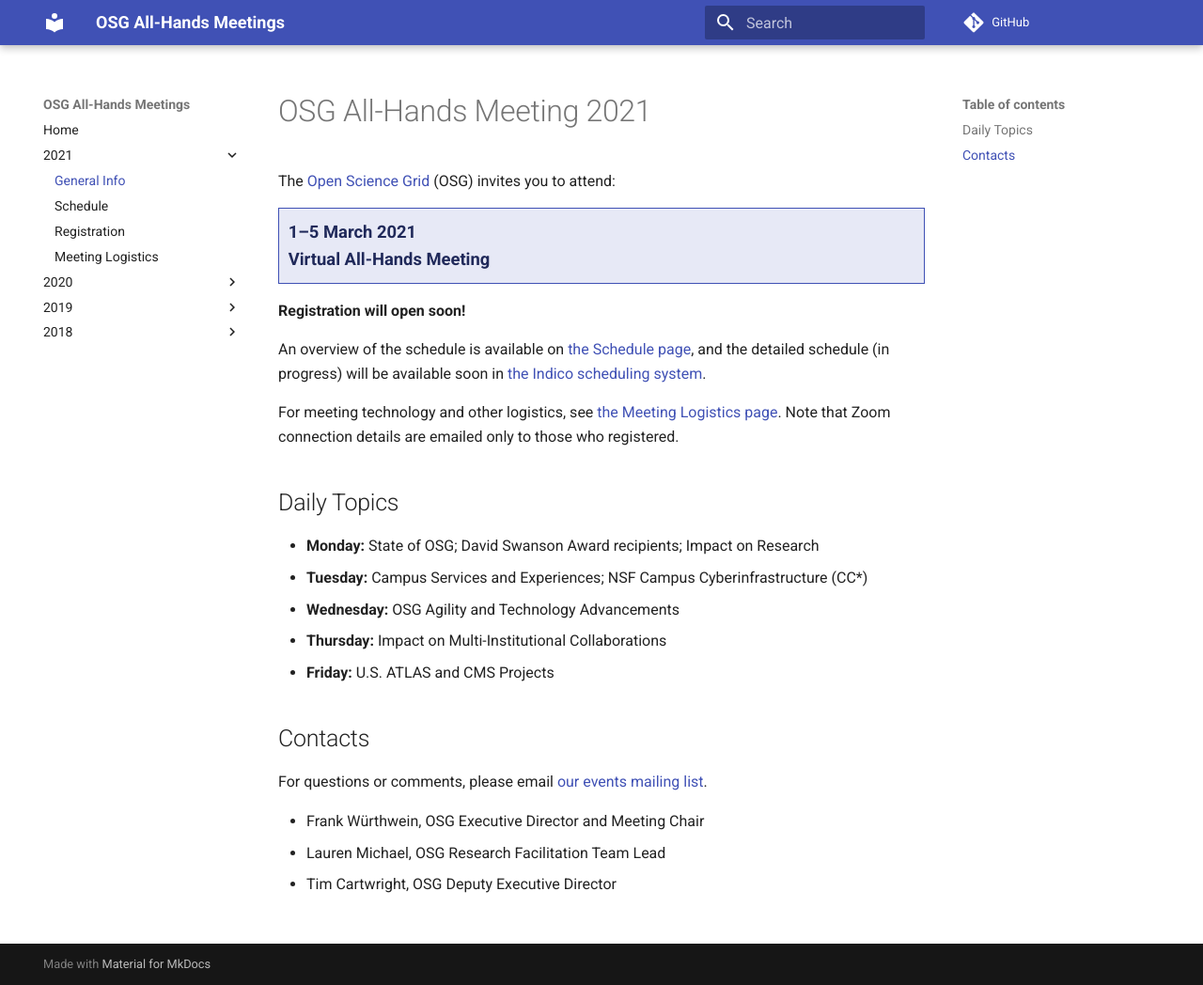
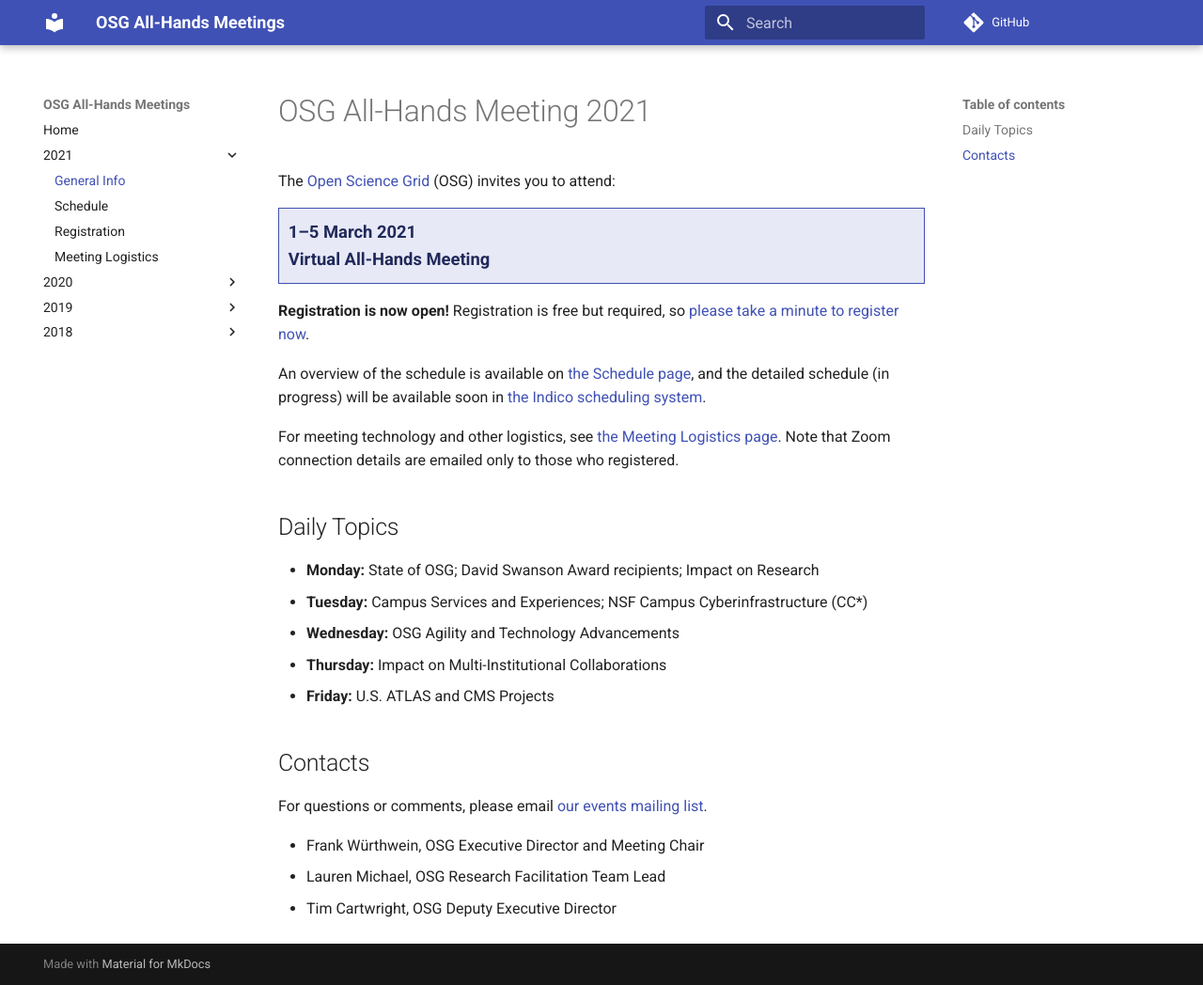
Before and after one commit to osg-htc/all-hands, an MkDocs documentation site: the page built from docs/2021/index.md, in a window 1280 px wide and 1048 px high. Shown: the whole window at 94% size. Built offline with MkDocs 1.6.1 and Material for MkDocs 9.7.7, drawn with Linux system fonts in a browser that asks for light colours; comment, search, counter and statistics services are not loaded.

Commit message:
Update index.md
opening registration

```diff
--- a/docs/2021/index.md
+++ b/docs/2021/index.md
@@ -9,7 +9,8 @@
   Virtual All-Hands Meeting
 </div>
 
-**Registration will open soon!**
+**Registration is now open!** Registration is free but required, so
+[please take a minute to register now](https://indico.fnal.gov/event/47040/registrations/2899/).
 
 An overview of the schedule is available on [the Schedule page](schedule.md),
 and the detailed schedule (in progress) will be available soon in
```
